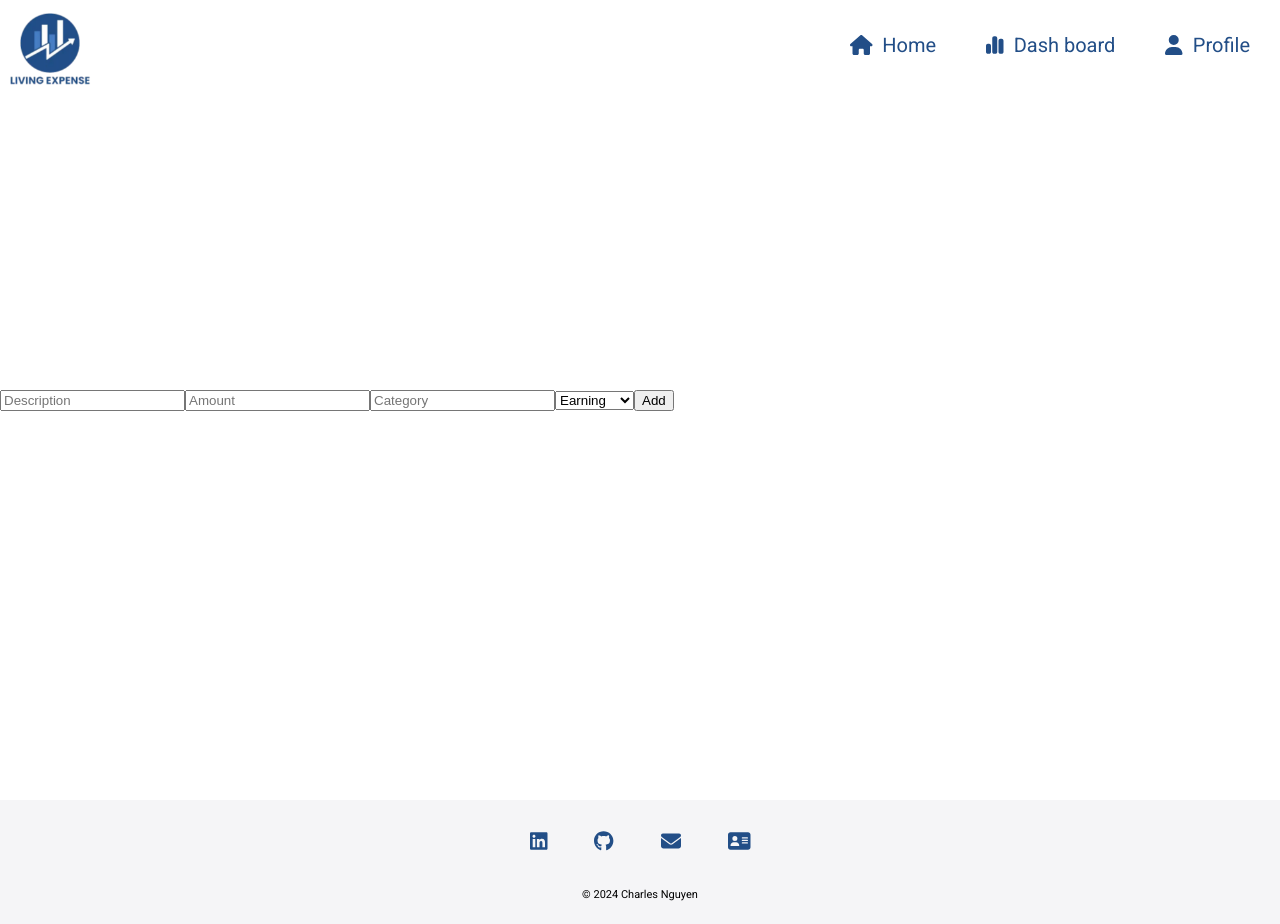
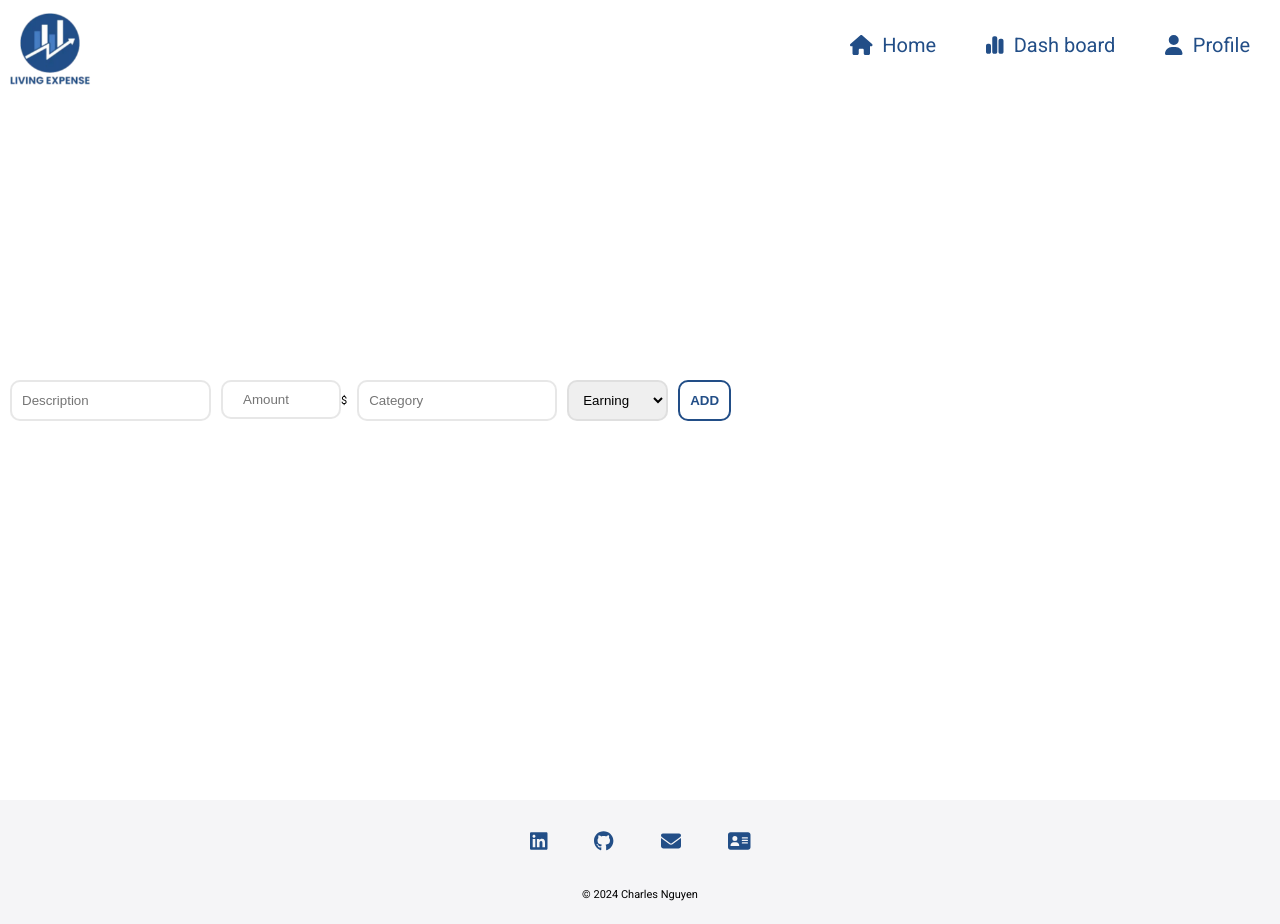
Before and after one commit to swe-thinhnguyen1701/living-expense, a React (Vite) app in the folder client/: page /dashboard in a window 1280 px wide. Built offline with nearby package versions, Linux system fonts and the light colour scheme.

Commit message:
working on expense form

```diff
--- a/client/src/components/ExpenseForm.jsx
+++ b/client/src/components/ExpenseForm.jsx
@@ -1,14 +1,17 @@
-function ExpenseForm () {
+function ExpenseForm() {
     return (
         <form className="expense-form">
-            <input type="text" placeholder="Description"/>
-            <input type="text" placeholder="Amount"/>
-            <input type="text" placeholder="Category"/>
-            <select name="" id="">
+            <input type="text" placeholder="Description" className="expense-form-input expense-form-input expense-description" />
+            <div className="input-label">
+                <input type="text" placeholder="Amount" className="expense-form-input expense-amount" maxLength={9} />
+                <span className="input-dollar-sign">$</span>
+            </div>
+            <input type="text" placeholder="Category" className="expense-form-input expense-category" />
+            <select name="" id="" className="expense-form-input expense-option">
                 <option value="1">Earning</option>
                 <option value="2">Spending</option>
             </select>
-            <button type="submit">Add</button>
+            <button type="submit" className="btn add-btn">Add</button>
         </form>
     )
 }
--- a/client/src/index.css
+++ b/client/src/index.css
@@ -30,7 +30,10 @@ body {
   margin: 0 auto;
 }
 
-h1, h2, h3, p {
+h1,
+h2,
+h3,
+p {
   margin: 0;
 }
 
@@ -261,11 +264,11 @@ footer .list .link .container {
   transition: opacity, visibility, transform;
 }
 
-.nav-right .menu .menu-item{
+.nav-right .menu .menu-item {
   margin-bottom: 10px;
 }
 
-.nav-right .menu .menu-item:last-child{
+.nav-right .menu .menu-item:last-child {
   margin: 0;
 }
 
@@ -274,7 +277,7 @@ footer .list .link .container {
   color: var(--primary-text-color);
 }
 
-.nav-right .menu .menu-item .link{
+.nav-right .menu .menu-item .link {
   font-size: 2rem;
   padding: 10px 20px;
   display: block;
@@ -287,7 +290,7 @@ footer .list .link .container {
 }
 
 .nav-right .menu .menu-item:hover .link,
-.nav-right .menu .menu-item .link.highlight{
+.nav-right .menu .menu-item .link.highlight {
   background-color: var(--hover-color);
   color: white;
 }
@@ -304,12 +307,12 @@ nav {
   backdrop-filter: blur(10px);
 }
 
-@media screen and (min-width: 768px){
-  .nav-left .home-link div{
+@media screen and (min-width: 768px) {
+  .nav-left .home-link div {
     width: 80px;
   }
 
-  .nav-right .menu{
+  .nav-right .menu {
     opacity: 1;
     visibility: visible;
     transform: translate3d(0, 0, 0);
@@ -332,7 +335,7 @@ nav {
   align-items: center;
 }
 
-.home-page div{
+.home-page div {
   width: 200px;
 }
 
@@ -358,7 +361,7 @@ nav {
   transition-property: color, background-color;
 }
 
-.home-page .get-started-link:hover{
+.home-page .get-started-link:hover {
   background-color: var(--primary-text-color);
   color: white;
 }
@@ -369,15 +372,90 @@ nav {
   padding-top: 85px;
 }
 
-@media screen and (min-width: 768px){
-  .error-page{
+@media screen and (min-width: 768px) {
+  .error-page {
     padding-top: 120px;
   }
 }
 
 /* dash board */
-.dash-board {
+.dash-board {}
 
+/* expense form */
+.expense-form {
+  display: flex;
+  flex-direction: column;
+  gap: 20px;
+  padding: 0 20px;
+}
+
+.expense-form input,
+.expense-form select,
+.expense-form button {
+  padding: 10px;
+  outline: none;
+  border: 2px solid #d3d3d388;
+  transition-property: border-color;
+  border-radius: 10px;
+}
+
+.expense-form input:focus,
+.expense-form select:focus,
+.expense-form button:focus {
+  border-width: 2px;
+  border-color: var(--primary-text-color);
+}
+
+.expense-form button {
+  color: var(--primary-text-color);
+  background-color: unset;
+  border-color: var(--primary-text-color);
+  transition-property: color, background-color;
+  cursor: pointer;
+  font-weight: bold;
+  text-transform: uppercase;
+}
+
+.expense-form button:hover {
+  background-color: var(--primary-text-color);
+  color: white;
+}
+
+.expense-form .expense-amount {
+  padding-left: 20px;
+}
+
+@media screen and (min-width: 768px) {
+  .expense-form {
+    flex-direction: row;
+    justify-content: space-between;
+    padding: 10px;
+    gap: 0;
+  }
+
+  .expense-form .expense-amount {
+    width: 13.02vw;
+  }
+
+  .expense-form .expense-category {
+    width: 19.53vw;
+  }
+}
+
+@media screen and (min-width: 1024px){
+  .expense-form{
+    justify-content: start;
+    gap: 10px;
+    max-width: 1024px;
+  }
+
+  .expense-form .expense-amount{
+    width: 120px;
+  }
+
+  .expense-form .expense-category{
+    width: 200px;
+  }
 }
 
 /* Animations */
@@ -389,7 +467,10 @@ footer .list .link .container,
 .menu-toggle,
 .nav-right .menu,
 .nav-right .menu .menu-item .link,
-.home-page .get-started-link {
+.home-page .get-started-link,
+.expense-form input,
+.expense-form select,
+.expense-form button {
   transition-duration: var(--time-duration);
   transition-timing-function: var(--time-function);
 }
```
